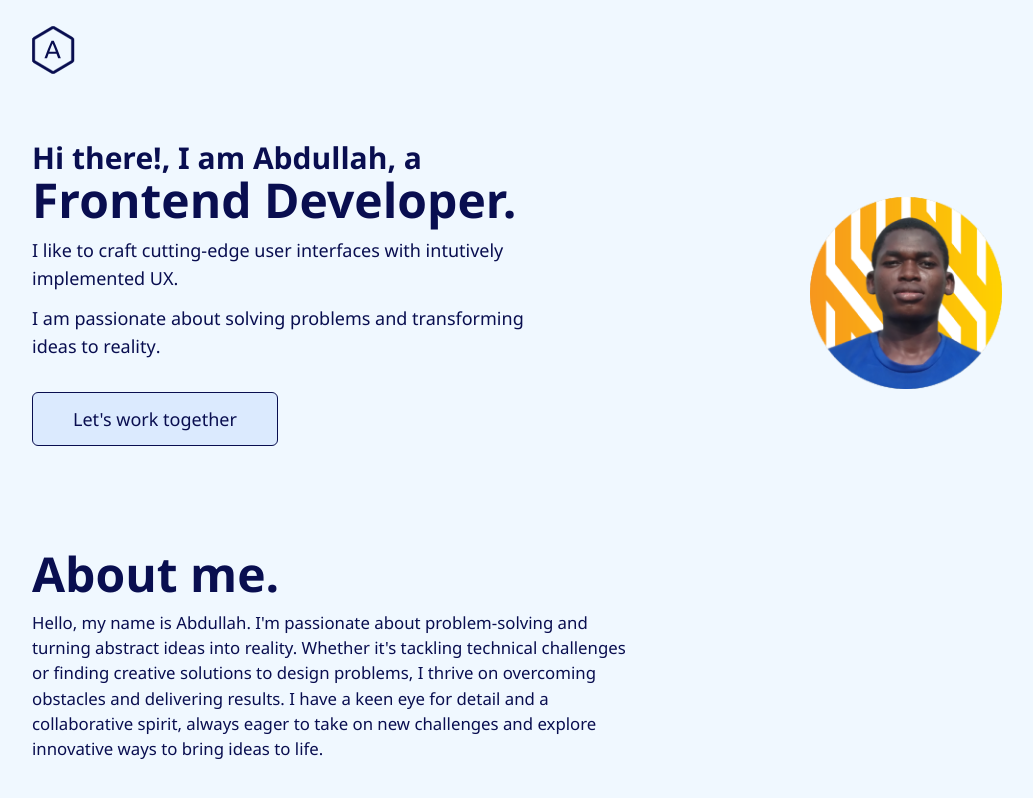
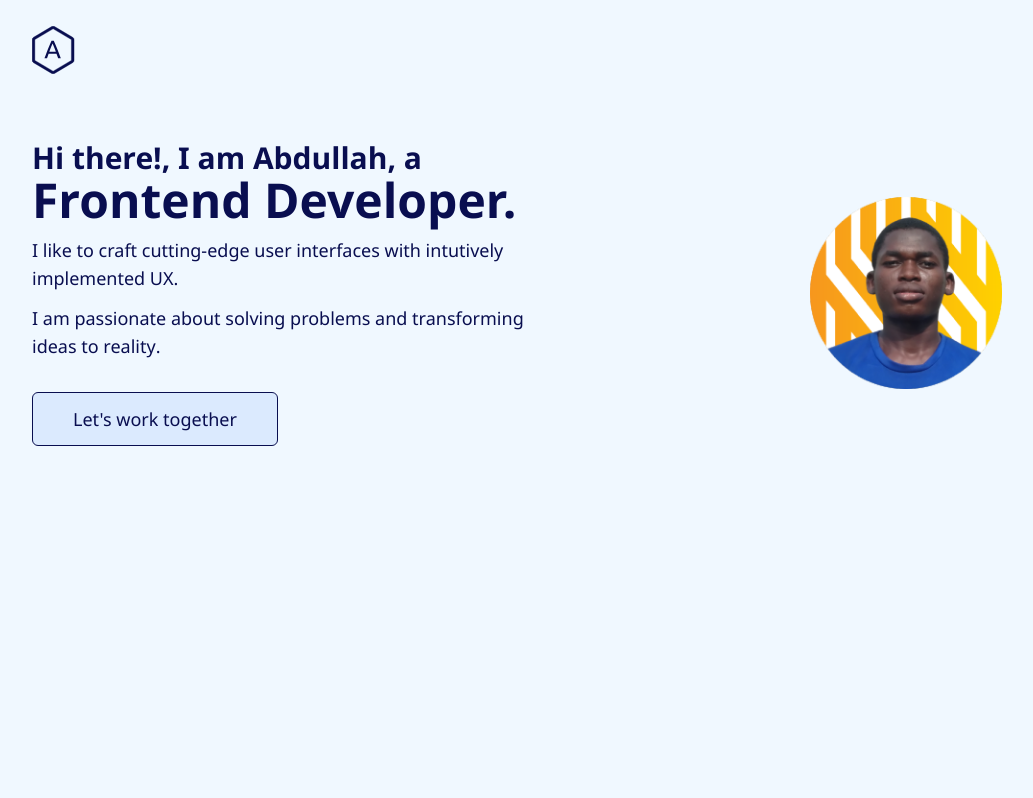
Before and after one commit to AbdullahAjayi/portfolio, a React (Vite) app: page / in a window 1280 px wide. Shown: the top 798 px of the page, without its empty margins (96-1129 px from the left). Built offline with nearby package versions, Linux system fonts and the light colour scheme.

Commit message:
Added animate-on-scroll class to about section

```diff
--- a/src/components/About.jsx
+++ b/src/components/About.jsx
@@ -14,8 +14,10 @@ const About = () => {
             ? "animate-on-scroll"
             : "opacity-100"
         } */}
-      <h2 className={`${globalStyles.heading}`}>About me.</h2>
-      <p className={`${globalStyles.sectionParagraph} lg:w-600`}>
+      <h2 className={`animate-on-scroll ${globalStyles.heading}`}>About me.</h2>
+      <p
+        className={`animate-on-scroll ${globalStyles.sectionParagraph} lg:w-600`}
+      >
         {about.aboutMe}
       </p>
       <div className="animate-on-scroll italic mt-3 font-semibold text-lg">
```
